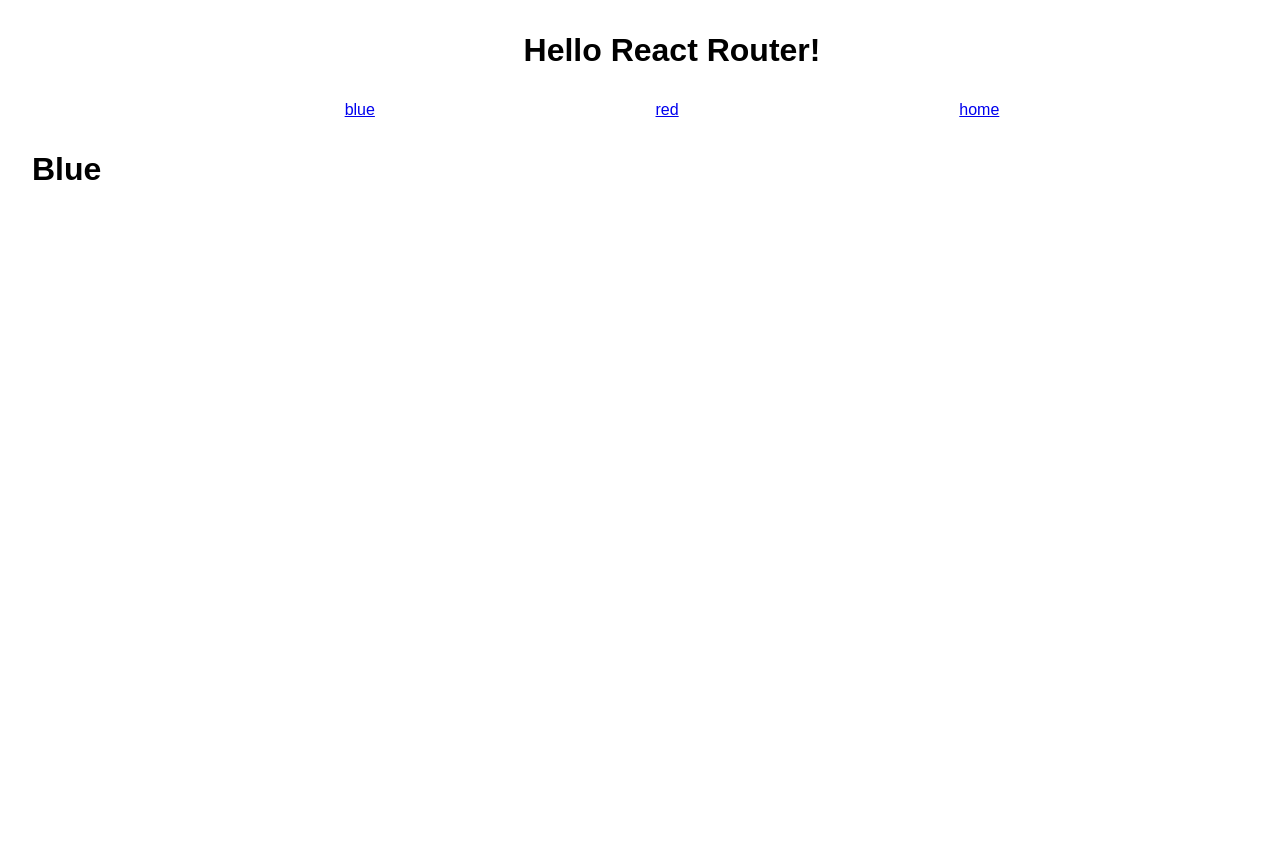
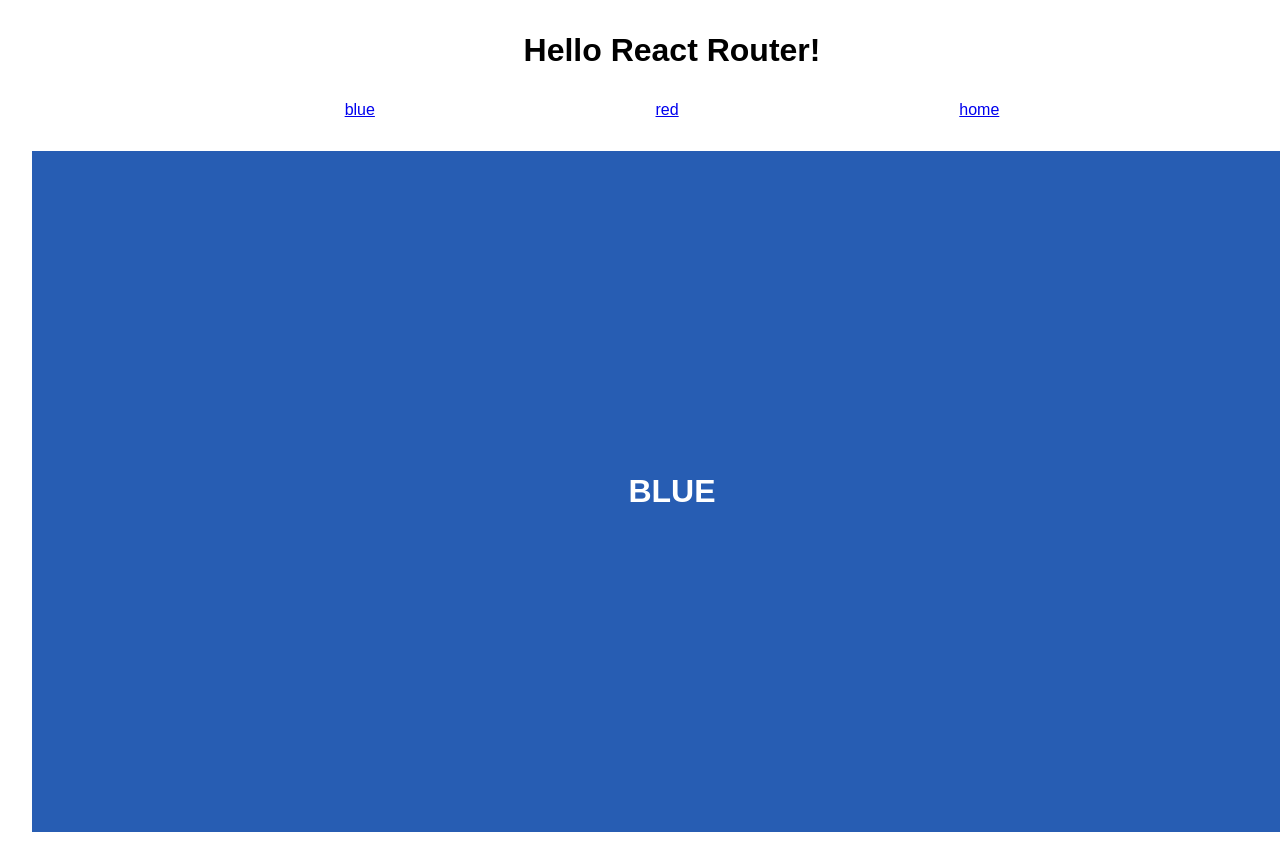
Before and after one commit to roy-is-our-boy13/Block-28-Workshop-React-Router, a React (Vite) app in the folder React Router/: page /blue in a window 1280 px wide. Shown: the top 864 px of the page. Built offline with nearby package versions, Linux system fonts and the light colour scheme.

Commit message:
Updates some files.

```diff
--- a/React Router/src/App.jsx
+++ b/React Router/src/App.jsx
@@ -6,6 +6,7 @@ import './App.css'
 import Blue from './components/Blue.jsx';
 import Red from './components/Red.jsx';
 import Home from './components/Home.jsx';
+
 
 function App()
 {
@@ -19,8 +20,8 @@ function App()
       </div>
       <div id="main-section">
         <Routes>
-          <Route path="/blue" element={<h1>Blue</h1>} />
-          <Route path="/red" element={<h1>Red</h1>} />
+          <Route path="/blue" element={<Blue />} />
+          <Route path="/red" element={<Red />} />
           <Route path="/" element={<Home />} />
         </Routes>
       </div>
--- a/React Router/src/components/Blue.jsx
+++ b/React Router/src/components/Blue.jsx
@@ -1,7 +1,7 @@
 export default function Blue()
 {
     return (
-      <div className="blue">
+      <div className = "blue">
         <h1>BLUE</h1>
       </div>
     );
--- a/React Router/src/components/Red.jsx
+++ b/React Router/src/components/Red.jsx
@@ -1,7 +1,7 @@
 export default function Red()
 {
     return (
-      <div className="red">
+      <div className = "red">
         <h1>RED</h1>
       </div>
     );
--- a/React Router/src/index.css
+++ b/React Router/src/index.css
@@ -1,5 +1,6 @@
 *
-{ font-family: arial, sans-serif;
+{
+  font-family: arial, sans-serif;
   margin: 0;
 }
 
@@ -52,3 +53,7 @@ body > div
   background-color: #275db3;
   color: white;
 }
+.home
+{
+  background-color: lime;
+}
```
